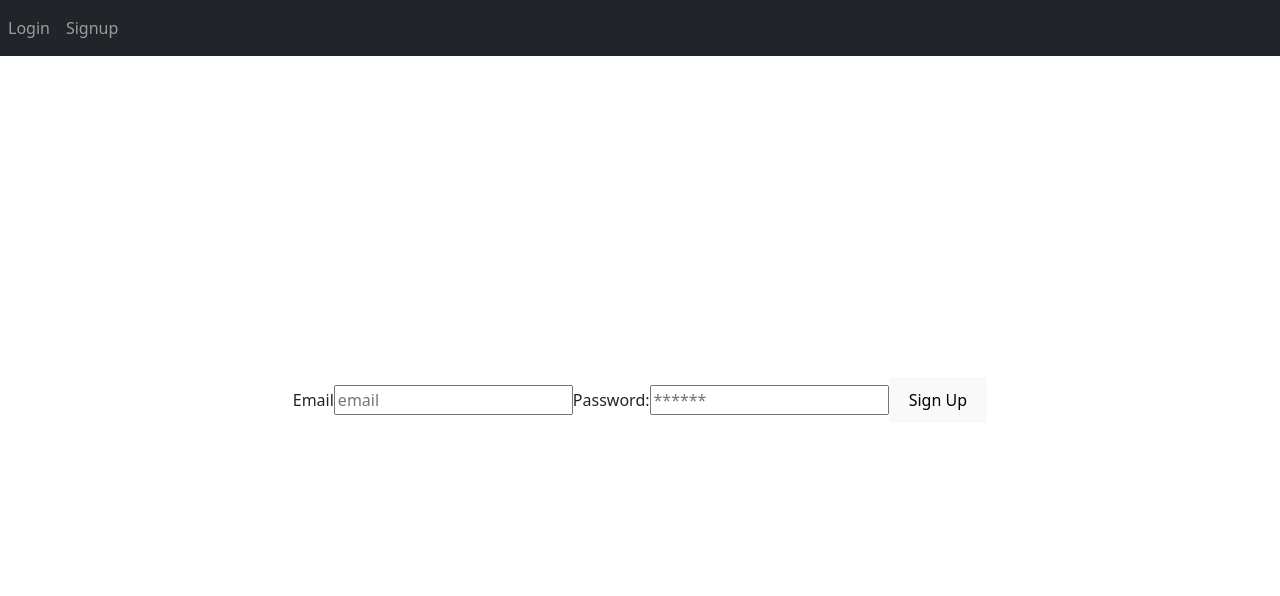
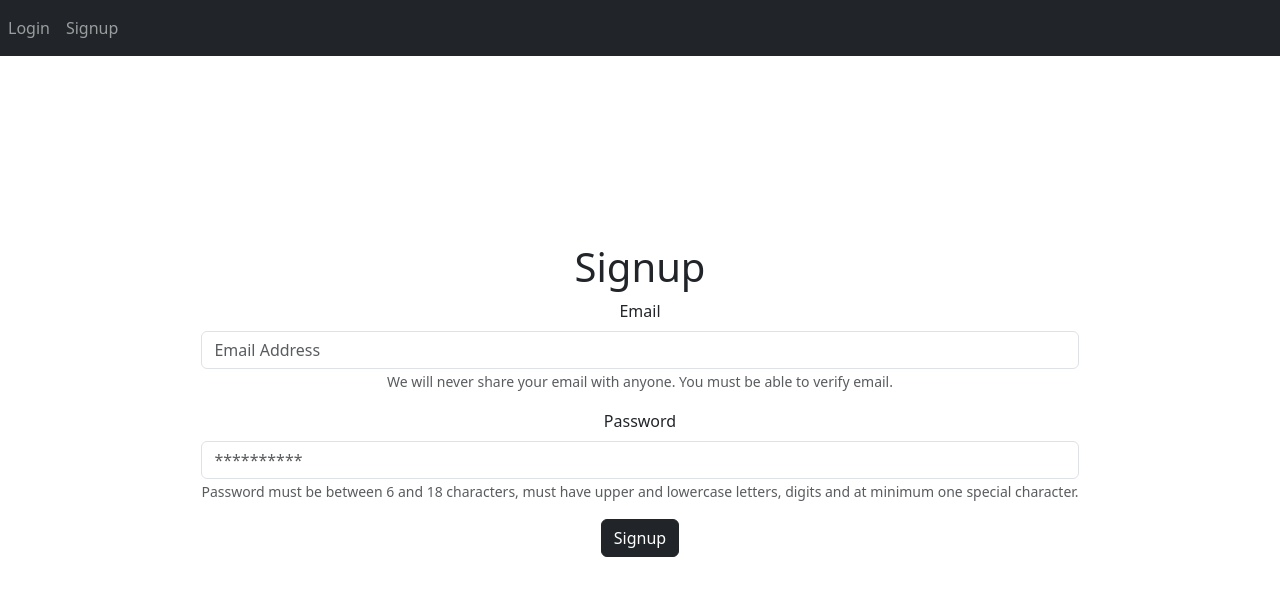
Before and after one commit to jpatterson933/ocean_data, a React (Vite) app in the folder client/: page /signup in a window 1280 px wide. Shown: the top 596 px of the page. Built offline with nearby package versions, Linux system fonts and the light colour scheme.

Commit message:
login and signup forms are now redesigned with bootstrap and the user will know exactly which page they are on. Closes #22

```diff
--- a/client/src/hooks/userVerifiedHook.js
+++ b/client/src/hooks/userVerifiedHook.js
@@ -12,6 +12,5 @@ export default function userVerifiedHook() {
             stopPolling();
         }
     }, [startPolling, stopPolling])
-    console.log(data?.isUserVerified, "data")
     return {isVerified: data?.isUserVerified, loading, error}
 };
--- a/client/src/pages/Login.jsx
+++ b/client/src/pages/Login.jsx
@@ -1,15 +1,17 @@
 import { useState } from "react";
 import { useMutation } from "@apollo/client";
-import { Link } from "react-router-dom";
 import { LOGIN_USER } from "../utils/mutations";
 import Auth from "../utils/auth";
+// bootstrap
+import Form from "react-bootstrap/Form";
+import Button from "react-bootstrap/Button";
 
-function Login(){
+function Login() {
 
-    const [formState, setFormState] = useState({ email: "", password: ""});
-    const [loginUser, {error}] = useMutation(LOGIN_USER);
+    const [formState, setFormState] = useState({ email: "", password: "" });
+    const [loginUser, { error }] = useMutation(LOGIN_USER);
 
-    const handleFormSubmit = async(event) => {
+    const handleFormSubmit = async (event) => {
         event.preventDefault();
         try {
             const mutationResponse = await loginUser({
@@ -20,41 +22,52 @@ function Login(){
             });
             const token = mutationResponse.data.loginUser.token;
             Auth.login(token);
-        } catch(error) {
+        } catch (error) {
             console.error(error);
         }
     };
 
     const handleChange = (event) => {
-        const {name, value } = event.target;
+        const { name, value } = event.target;
         setFormState({
             ...formState,
             [name]: value
         });
     };
 
-
-
-    return(
-        <form onSubmit={handleFormSubmit}>
-            <label htmlFor="email">Email</label>
-            <input
-                placeholder="email"
+    return (
+        <>
+            <h1>Please Login</h1>
+            <Form onSubmit={handleFormSubmit}>
+                <Form.Group className="mb-3">
+                    <Form.Label>Email</Form.Label>
+                    <Form.Control
+                        placeholder="Email Address"
                         name="email"
                         type="email"
                         id="email"
                         onChange={handleChange}
                     />
-            <label htmlFor="password">Password</label>
-            <input
-                placeholder="*******"
+                    <Form.Text className="text-muted">
+                        We will never share your email with anyone.
+                    </Form.Text>
+                </Form.Group>
+                <Form.Group className="mb-3">
+                    <Form.Label>Password</Form.Label>
+                    <Form.Control
+                        placeholder="*********"
                         name="password"
                         type="password"
                         id="password"
                         onChange={handleChange}
                     />
-            <button type="submit">Login</button>
-        </form>
+                    <Form.Text className="text-muted">
+                        Never share your password.
+                    </Form.Text>
+                </Form.Group>
+                <Button variant="dark" type="submit">Login</Button>
+            </Form>
+        </>
     )
 }
 
--- a/client/src/pages/Signup.jsx
+++ b/client/src/pages/Signup.jsx
@@ -1,12 +1,15 @@
-import {useState} from "react";
-import {useMutation} from "@apollo/client";
+import { useState } from "react";
+import { useMutation } from "@apollo/client";
 import Auth from "../utils/auth";
-import {ADD_USER} from "../utils/mutations";
+import { ADD_USER } from "../utils/mutations";
 import { useNavigate } from "react-router-dom";
+// bootstrap
+import Button from "react-bootstrap/Button";
+import Form from "react-bootstrap/Form";
 
 function Signup() {
 
-    const [formState, setFormState] = useState({email: "", password: ""});
+    const [formState, setFormState] = useState({ email: "", password: "" });
     const [addUser] = useMutation(ADD_USER);
     const navigate = useNavigate();
 
@@ -26,37 +29,47 @@ function Signup() {
     }
 
     const handleChange = (event) => {
-        const {name, value} = event.target;
+        const { name, value } = event.target;
         setFormState({
             ...formState,
             [name]: value,
         })
     }
 
+    return (
+        <>
+            <h1>Signup</h1>
 
-
-
-    return (
-
-        <form onSubmit={handleFormSubmit}>
-            <label htmlFor="email">Email</label>
-            <input
-                placeholder="email"
+            <Form onSubmit={handleFormSubmit}>
+                <Form.Group className="mb-3">
+                    <Form.Label>Email</Form.Label>
+                    <Form.Control
+                        placeholder="Email Address"
                         name="email"
                         type="email"
                         id="email"
                         onChange={handleChange}
                     />
-            <label htmlFor="password">Password:</label>
-            <input
-                placeholder="******"
+                    <Form.Text className="text-muted">
+                        We will never share your email with anyone. You must be able to verify email.
+                    </Form.Text>
+                </Form.Group>
+                <Form.Group className="mb-3">
+                    <Form.Label>Password</Form.Label>
+                    <Form.Control
+                        placeholder="**********"
                         name="password"
                         type="password"
                         id="password"
                         onChange={handleChange}
                     />
-            <button type="submit">Sign Up</button>
-        </form>
+                    <Form.Text className="text-muted">
+                        Password must be between 6 and 18 characters, must have upper and lowercase letters, digits and at minimum one special character.
+                    </Form.Text>
+                </Form.Group>
+                <Button variant="dark" type="submit">Signup</Button>
+            </Form>
+        </>
 
 
 
```
Lines whose indentation alone changed are shown as unchanged.
